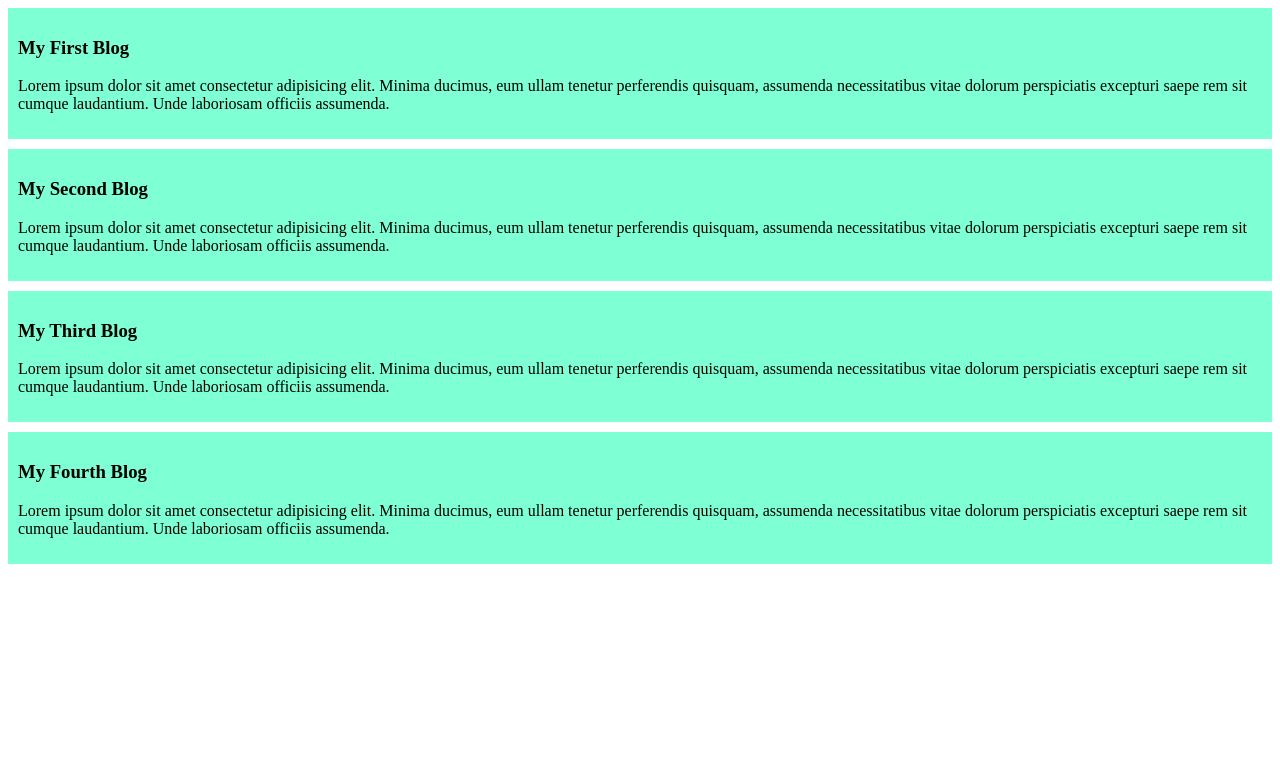
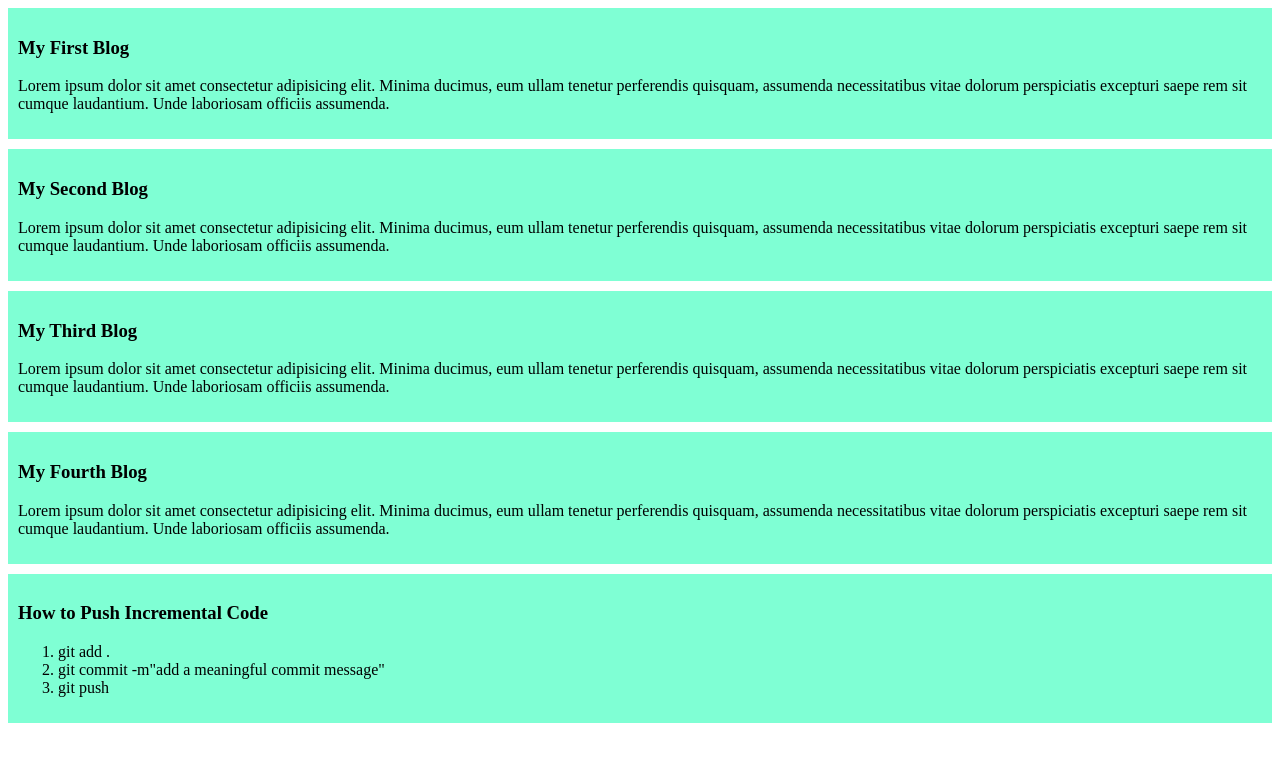
Before and after one commit to fardina13/my-first-github-repo, a plain HTML site: page index.html in a window 1280 px wide. Drawn offline with Linux system fonts and the light colour scheme.

Commit message:
added a list to push code

```diff
--- a/index.html
+++ b/index.html
@@ -23,6 +23,14 @@
         <h3>My Fourth Blog</h3>
         <p>Lorem ipsum dolor sit amet consectetur adipisicing elit. Minima ducimus, eum ullam tenetur perferendis quisquam, assumenda necessitatibus vitae dolorum perspiciatis excepturi saepe rem sit cumque laudantium. Unde laboriosam officiis assumenda.</p>
     </div>
+    <div>
+        <h3>How to Push Incremental Code</h3>
+        <ol>
+            <li>git add .</li>
+            <li>git commit -m"add a meaningful commit message"</li>
+            <li>git push</li>
+        </ol>
+    </div>
 
 </body>
 </html>
```
